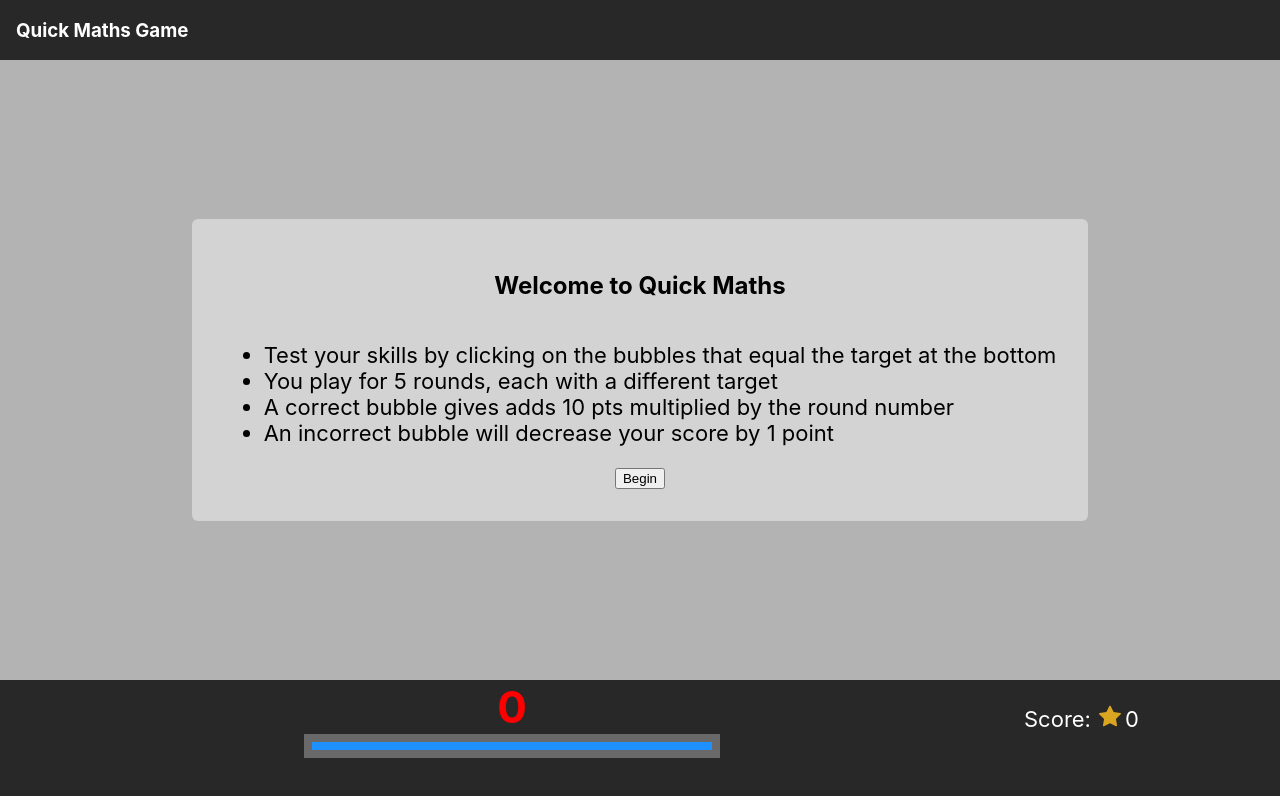
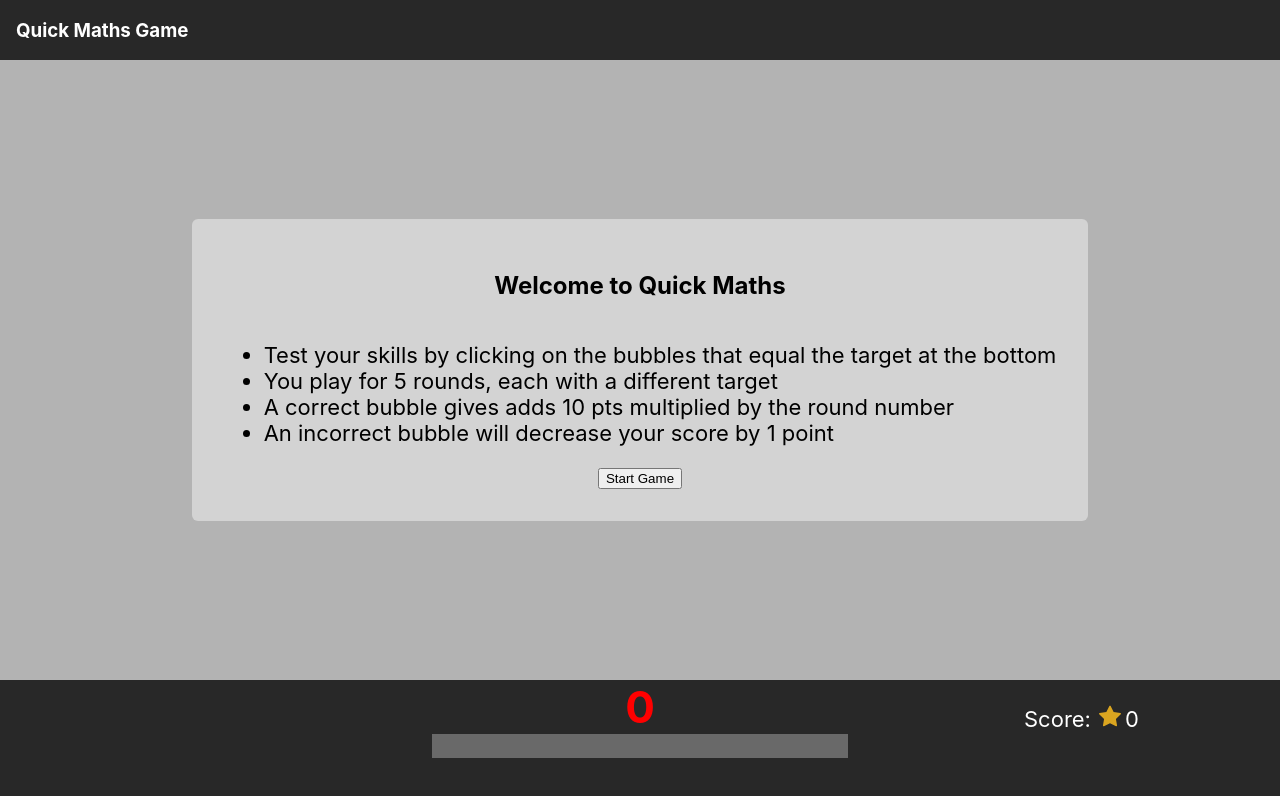
Before and after one commit to ericjardon/quickmaths, a React (Create React App) app: page / in a window 1280 px wide. Shown: the top 796 px of the page. Built offline with nearby package versions, Linux system fonts and the light colour scheme.

Commit message:
fix next round bug, add increasing difficulty for timebox speed and bubble lifespan

```diff
--- a/src/global.css
+++ b/src/App.css
@@ -49,3 +49,11 @@ main {
   flex-direction: row;
   justify-content: space-around;
 }
+
+#round-number {
+  width:'100%';
+  text-align: center;
+  margin: 0;
+  font-size: 24px;
+  color:#fff;
+}
--- a/src/App.tsx
+++ b/src/App.tsx
@@ -4,7 +4,7 @@ import Bubble from './components/Bubble/Bubble'
 import Timebox from './components/Timebox/Timebox';
 import GameMenu from './components/GameMenu/GameMenu';
 
-import { Addition, Division, Product, getTargetNumber, getRandomOperation } from './utils/math';
+import { getTargetNumber, intervals, lifespans } from './utils/math';
 
 
 const App: FC<any> = () => {
@@ -14,9 +14,12 @@ const App: FC<any> = () => {
   const [bubbleKey, setBubbleKey] = useState<number>(0);
   const [score, setScore] = useState<number>(0);
   const [currentTarget, setCurrentTarget] = useState<number>(0);
+
+  const [multiplier, setMultiplier] = useState<number>(0);
+  // Difficulty level depends on round number
   const [currentRound, setCurrentRound] = useState<number>(0);  // increasing difficulty
-  const [multiplier, setMultiplier] = useState<number>(0);
-  const [bubbleLifespan, setBubbleLifespan] = useState<number>(4);
+  const [bubbleLifespan, setBubbleLifespan] = useState<number>(0);
+  const [timeboxSpeed, setTimeBoxSpeed] = useState<number>(0);
 
   /* useEffect(() => {
     console.log("Generate new round");
@@ -33,6 +36,9 @@ const App: FC<any> = () => {
   }
 
   const generateNewRound = () => {
+
+    setBubbleLifespan(lifespans[currentRound]);
+    setTimeBoxSpeed(intervals[currentRound]);
 
     setMultiplier(multiplier => (currentRound + 1) * 10);
     setCurrentRound(currentRound => currentRound + 1);
@@ -61,6 +67,8 @@ const App: FC<any> = () => {
     setScore(score => score + points);
   }
 
+  console.log("bubble lifespan is now:", bubbleLifespan);
+  console.log("timebox interval is now:", timeboxSpeed);
 
   if (gameStatus === "dev")
     return (
@@ -84,13 +92,26 @@ const App: FC<any> = () => {
           <GameMenu status={gameStatus} round={currentRound} startNextRound={generateNewRound} />
 
           {gameStatus === "active" && bubbles.map((bkey, index) => (
-            <Bubble key={index} target={currentTarget} lifespan={bubbleLifespan} addToScore={addToScore} multiplier={multiplier} />
+            <Bubble
+              key={index}
+              target={currentTarget}
+              lifespan={bubbleLifespan}
+              addToScore={addToScore}
+              multiplier={multiplier} />
           ))}
         </div>
 
         <section id="bottom-bar">
-          <div style={{ width: '80%' }}>
-            <Timebox status={gameStatus} target={currentTarget} roundHasEnded={roundHasEnded} createBubble={getNewBubble} />
+          <div style={{ width: '20%', paddingTop: '25px' }}>
+            {gameStatus === 'active' && <p id="round-number">Round: {currentRound}</p>}
+          </div>
+          <div style={{ width: '60%' }}>
+            <Timebox
+              status={gameStatus}
+              target={currentTarget}
+              roundHasEnded={roundHasEnded}
+              createBubble={getNewBubble}
+              intervalSeconds={timeboxSpeed} />
           </div>
           <div style={{ width: '20%', paddingTop: '25px' }}>
             <ScoreTag score={score} />
--- a/src/components/GameMenu/GameMenu.tsx
+++ b/src/components/GameMenu/GameMenu.tsx
@@ -25,7 +25,7 @@ const GameMenu: FC<GameMenuProps> = ({
                     <li>An incorrect bubble will decrease your score by 1 point</li>
                 </ul>
 
-                <button onClick={() => startNextRound()}>Begin</button>
+                <button onClick={() => startNextRound()}>Start Game</button>
             </div>
         )
 
--- a/src/components/Timebox/Timebox.tsx
+++ b/src/components/Timebox/Timebox.tsx
@@ -2,26 +2,32 @@ import React, { useState, useEffect, FC } from 'react'
 import { TimeBoxProps } from '../interfaces';
 import styles from './timebox.module.css'
 
-const roundSeconds = 15;
+const roundSeconds = 20;
 
 const Timebox: FC<TimeBoxProps> = ({
     status,
     target,
     roundHasEnded,
     createBubble,
+    intervalSeconds = 2000,
 }) => {
 
     const [timer, setTimer] = useState<number>(0);
+
+    // Should run on every new round on status change
     useEffect(() => {
-        setTimer(roundSeconds);
-    }, [target])
+        if (status === 'active') {
+            setTimer(roundSeconds);
+        }
+    }, [status])
 
+    // Should update timer every second unless inactive
     useEffect(() => {
         if (status !== 'active') return;
 
         if (timer > 0) {
 
-            if ((timer * 1000) % 2000 === 0) {
+            if ((timer * 1000) % intervalSeconds === 0) {
                 console.log("Timebox creates bubble");
                 createBubble();
             }
@@ -33,11 +39,12 @@ const Timebox: FC<TimeBoxProps> = ({
                 clearTimeout(timerId);
             }
         }
+
         if (timer === 0 && status === 'active') {
             roundHasEnded();
         }
 
-    }, [timer, status]);
+    }, [timer]);
 
     const calculatedWidth = `${Math.floor((timer / roundSeconds) * 100)}%`;
 
--- a/src/components/interfaces.tsx
+++ b/src/components/interfaces.tsx
@@ -16,6 +16,7 @@ export interface TimeBoxProps {
     target: number;
     createBubble: () => void;
     roundHasEnded: () => void;
+    intervalSeconds: number;
 }
 
 export interface GameMenuProps {
--- a/src/index.tsx
+++ b/src/index.tsx
@@ -1,6 +1,6 @@
 import React from 'react';
 import ReactDOM from 'react-dom';
-import './global.css';
+import './App.css';
 import App from './App';
 
 ReactDOM.render(
--- a/src/utils/math.ts
+++ b/src/utils/math.ts
@@ -209,3 +209,7 @@ export const getTargetNumber = () => {
 
     return sign * val;
 }
+
+
+export const intervals = [2500, 2000, 1500, 1500, 1000];
+export const lifespans = [6, 5, 5, 4, 4];
```
